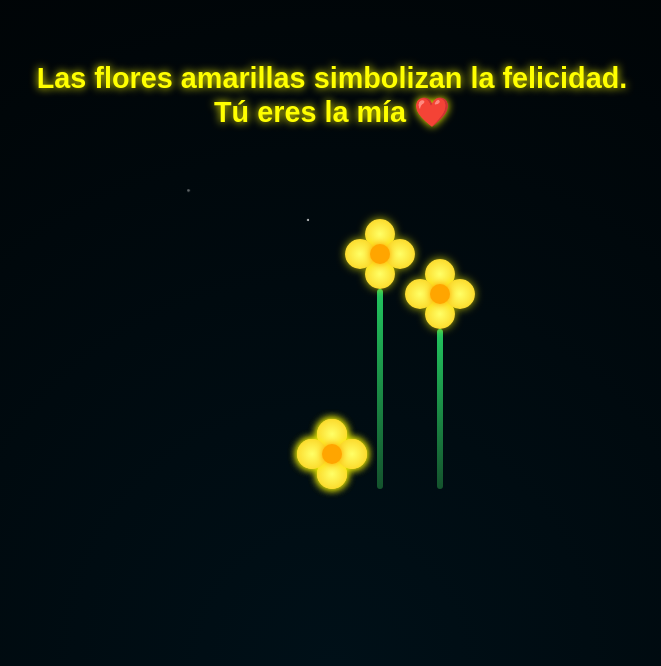
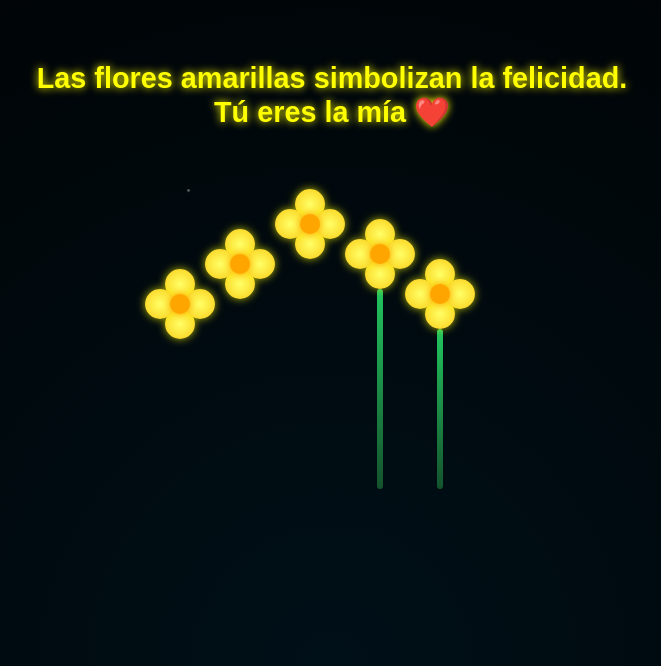
Before and after one commit to ImAlex-png/FloresAmarillas, a plain HTML site: page index.html in a window 1280 px wide. Shown: the part 134-800 px from the top of the page, without its empty margins (308-969 px from the left). Drawn offline with Linux system fonts and the light colour scheme.

Commit message:
Update index.html

```diff
--- a/index.html
+++ b/index.html
@@ -29,9 +29,6 @@
       position: relative;
       width: 350px;
       height: 320px;
-      display: flex;
-      justify-content: center;
-      align-items: flex-end;
     }
 
     /* Estrellas de fondo */
@@ -55,18 +52,15 @@
       animation: crecerTallo 1.5s ease-out forwards;
     }
 
-    /* Más tallos (ahora 5 en total) */
     .tallo:nth-child(1) { left: 20px; height: 150px; animation-delay: 0s; }
     .tallo:nth-child(2) { left: 80px; height: 190px; animation-delay: 0.2s; }
     .tallo:nth-child(3) { left: 150px; height: 230px; animation-delay: 0.4s; }
     .tallo:nth-child(4) { left: 220px; height: 200px; animation-delay: 0.6s; }
     .tallo:nth-child(5) { left: 280px; height: 160px; animation-delay: 0.8s; }
 
-    /* Flores */
+    /* Flores (separadas de los tallos) */
     .flor {
       position: absolute;
-      bottom: 100%;
-      left: 50%;
       transform: translateX(-50%) scale(0);
       display: flex;
       flex-wrap: wrap;
@@ -76,6 +70,13 @@
       height: 70px;
       animation: aparecerFlor 1s ease-out forwards;
     }
+
+    /* Ajustar posición de cada flor */
+    .flor1 { left: 23px; bottom: 150px; animation-delay: 1.5s; }
+    .flor2 { left: 83px; bottom: 190px; animation-delay: 1.7s; }
+    .flor3 { left: 153px; bottom: 230px; animation-delay: 1.9s; }
+    .flor4 { left: 223px; bottom: 200px; animation-delay: 2.1s; }
+    .flor5 { left: 283px; bottom: 160px; animation-delay: 2.3s; }
 
     .petalo {
       width: 30px;
@@ -128,40 +129,37 @@
     <div class="estrella" style="top:50px; left:150px; width:2px; height:2px; animation-delay: 1s;"></div>
     <div class="estrella" style="top:80px; left:220px; width:3px; height:3px; animation-delay: 2s;"></div>
 
-    <!-- Tallos y flores (5 en total) -->
-    <div class="tallo">
-      <div class="flor" style="animation-delay: 1.5s;">
-        <div class="petalo"></div><div class="petalo"></div><div class="petalo"></div><div class="petalo"></div>
-        <div class="centro"></div>
-      </div>
+    <!-- Tallos -->
+    <div class="tallo"></div>
+    <div class="tallo"></div>
+    <div class="tallo"></div>
+    <div class="tallo"></div>
+    <div class="tallo"></div>
+
+    <!-- Flores -->
+    <div class="flor flor1">
+      <div class="petalo"></div><div class="petalo"></div><div class="petalo"></div><div class="petalo"></div>
+      <div class="centro"></div>
     </div>
 
-    <div class="tallo">
-      <div class="flor" style="animation-delay: 1.7s;">
-        <div class="petalo"></div><div class="petalo"></div><div class="petalo"></div><div class="petalo"></div>
-        <div class="centro"></div>
-      </div>
+    <div class="flor flor2">
+      <div class="petalo"></div><div class="petalo"></div><div class="petalo"></div><div class="petalo"></div>
+      <div class="centro"></div>
     </div>
 
-    <div class="tallo">
-      <div class="flor" style="animation-delay: 1.9s;">
-        <div class="petalo"></div><div class="petalo"></div><div class="petalo"></div><div class="petalo"></div>
-        <div class="centro"></div>
-      </div>
+    <div class="flor flor3">
+      <div class="petalo"></div><div class="petalo"></div><div class="petalo"></div><div class="petalo"></div>
+      <div class="centro"></div>
     </div>
 
-    <div class="tallo">
-      <div class="flor" style="animation-delay: 2.1s;">
-        <div class="petalo"></div><div class="petalo"></div><div class="petalo"></div><div class="petalo"></div>
-        <div class="centro"></div>
-      </div>
+    <div class="flor flor4">
+      <div class="petalo"></div><div class="petalo"></div><div class="petalo"></div><div class="petalo"></div>
+      <div class="centro"></div>
     </div>
 
-    <div class="tallo">
-      <div class="flor" style="animation-delay: 2.3s;">
-        <div class="petalo"></div><div class="petalo"></div><div class="petalo"></div><div class="petalo"></div>
-        <div class="centro"></div>
-      </div>
+    <div class="flor flor5">
+      <div class="petalo"></div><div class="petalo"></div><div class="petalo"></div><div class="petalo"></div>
+      <div class="centro"></div>
     </div>
   </div>
 </body>
```
